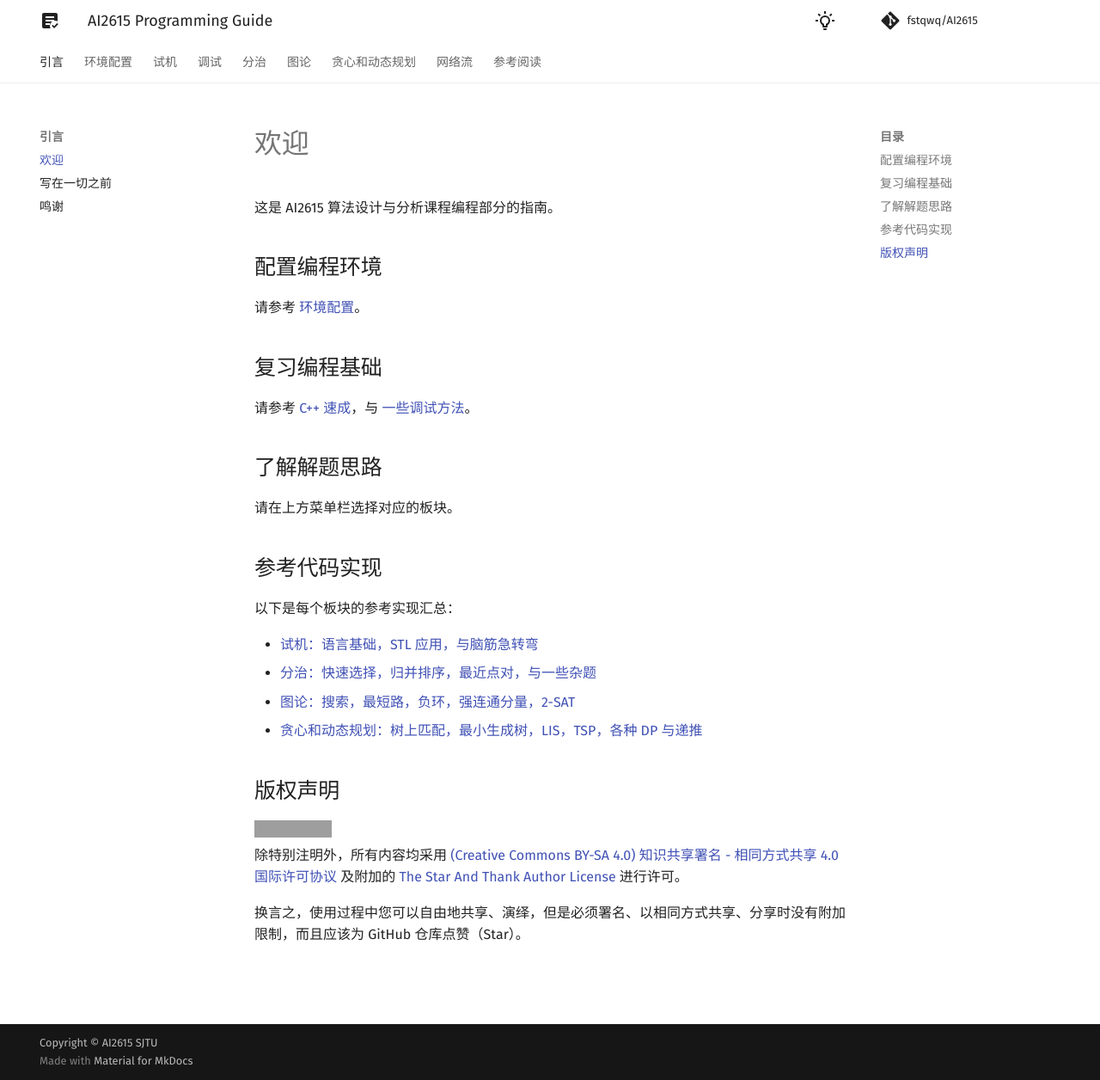
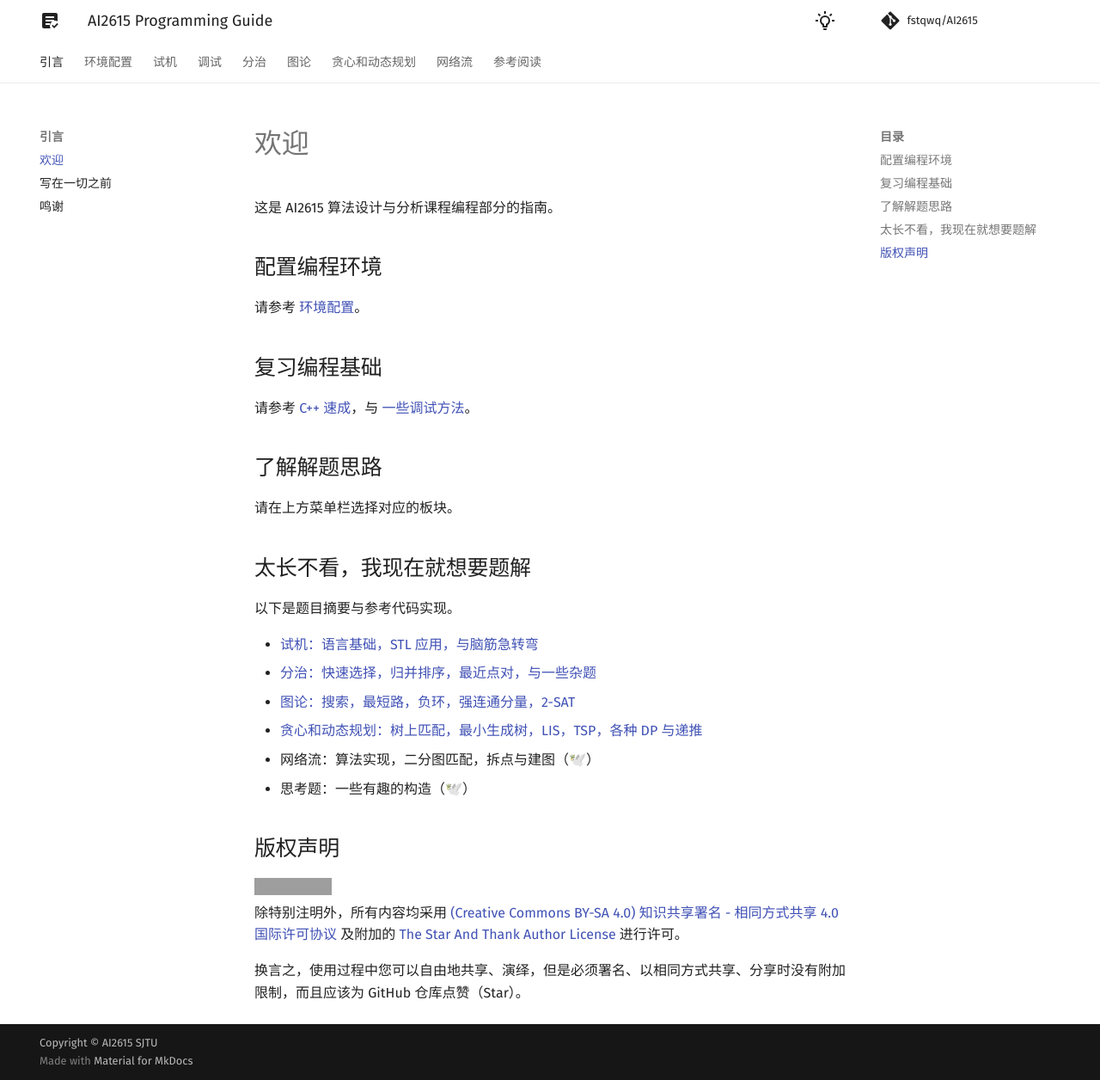
Before and after one commit to fstqwq/AI2615, an MkDocs documentation site: the page built from docs/index.md, in a window 1280 px wide and 1256 px high. Shown: the whole window at 86% size. Built offline with MkDocs 1.6.1 and Material for MkDocs 9.7.7, drawn with Linux system fonts in a browser that asks for light colours; a script that is not in the unit is left out; comment, search, counter and statistics services are not loaded; grey boxes are pictures that could not be loaded.

Commit message:
update: front page

```diff
--- a/docs/index.md
+++ b/docs/index.md
@@ -14,14 +14,16 @@
 
 请在上方菜单栏选择对应的板块。
 
-## 参考代码实现
+## 太长不看，我现在就想要题解
 
-以下是每个板块的参考实现汇总：
+以下是题目摘要与参考代码实现。
 
 - [试机：语言基础，STL 应用，与脑筋急转弯](./cpp/problems.md)
 - [分治：快速选择，归并排序，最近点对，与一些杂题](./divide_and_conquer/problems.md)
 - [图论：搜索，最短路，负环，强连通分量，2-SAT](./graph/problems.md)
 - [贪心和动态规划：树上匹配，最小生成树，LIS，TSP，各种 DP 与递推](./dp_and_greedy/problems.md)
+- 网络流：算法实现，二分图匹配，拆点与建图（🕊️）
+- 思考题：一些有趣的构造（🕊️）
 
 ## 版权声明
 
```
